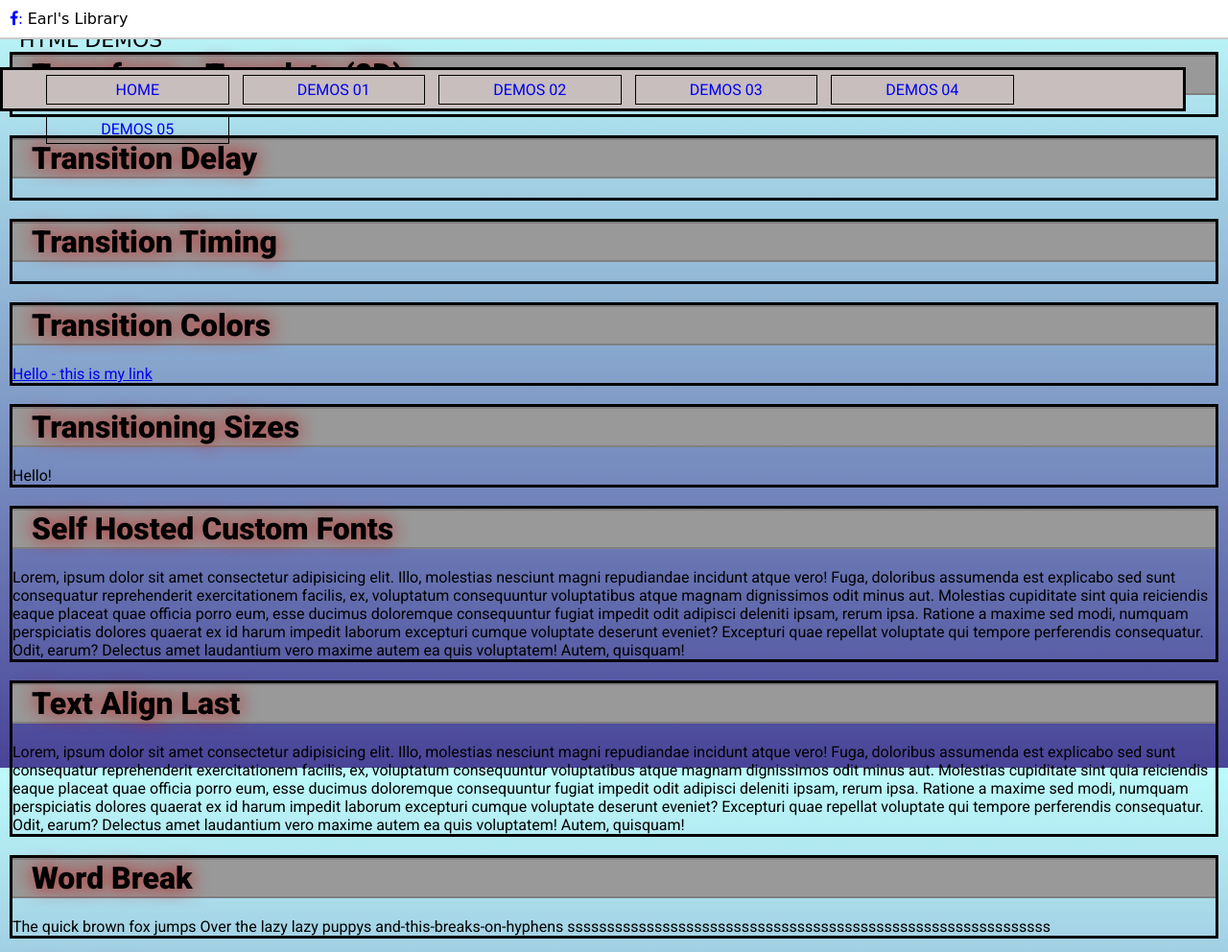
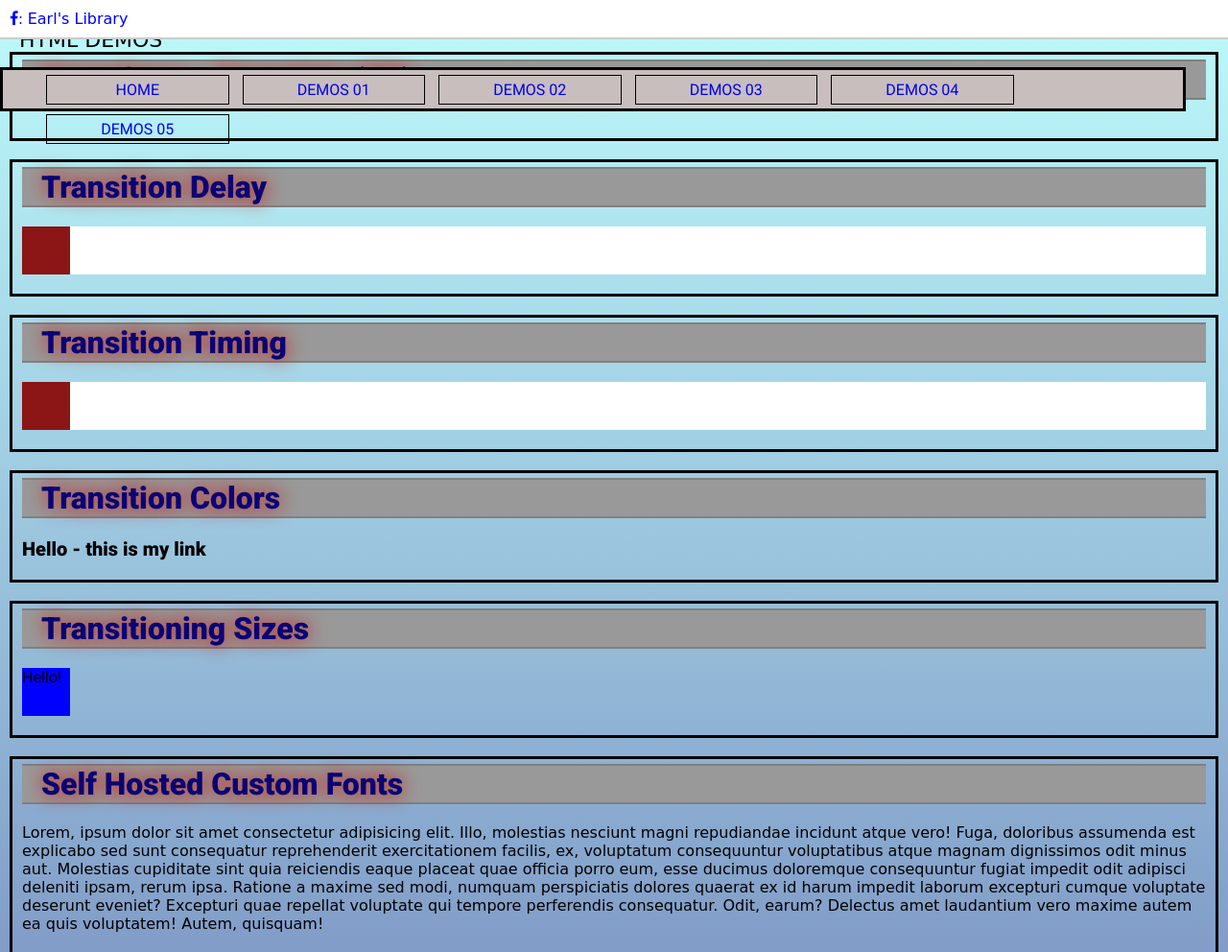
Before and after one commit to EarlWaud/html_demos, a plain HTML site: page html_demo04.html in a window 1280 px wide. Shown: the top 992 px of the page at 96% size. Drawn offline with Linux system fonts and the light colour scheme; a web font is replaced by a local one.

Commit message:
fixed css links

```diff
--- a/html_demo04.html
+++ b/html_demo04.html
@@ -4,7 +4,7 @@
 <head>
     <meta charset="UTF-8">
     <meta name="viewport" content="width=device-width, initial-scale=1.0">
-    <title>HTML DEMOS</title>
+    <title>HTML Demos</title>
     <link rel="icon" type="image/png" href="favicons/faviconE.png" />
     <link rel="preconnect" href="https://fonts.gstatic.com">
     <link rel="stylesheet" href="https://fonts.googleapis.com/css2?family=Pacifico&display=swap">
@@ -12,7 +12,7 @@
     <link rel="stylesheet" href="https://fonts.googleapis.com/css2?family=Roboto:ital,wght@0,100;0,300;0,400;0,500;0,700;0,900;1,100;1,300;1,400;1,500;1,700;1,900&display=swap">
     <link rel="stylesheet" href="https://stackpath.bootstrapcdn.com/font-awesome/4.7.0/css/font-awesome.min.css">
     <link rel="stylesheet" type="text/css" href="css/html_demos_menu.css">
-    <link rel="stylesheet" type="text/css" href="css/style-css3.css">
+    <link rel="stylesheet" type="text/css" href="css/style-css3-textformatting.css">
 </head>
 
 <body>
@@ -24,7 +24,7 @@
     <br />
 
     <div id="nav-container">
-        <div id="nav-title">HTML DEMOS</div>
+        <div id="nav-title">HTML Demos</div>
 
         <ul class="nav">
             <li>
```
Also changed, not shown: html_demo01.html (+3 -3 lines), html_demo02.html (+3 -3 lines), html_demo03.html (+3 -3 lines), html_demo05.html (+2 -2 lines), index.html (+3 -3 lines).
